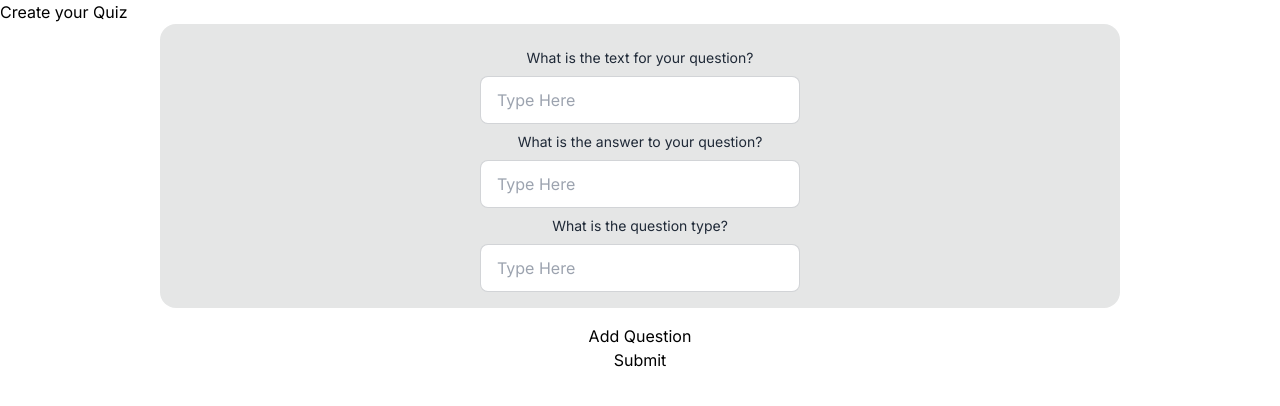
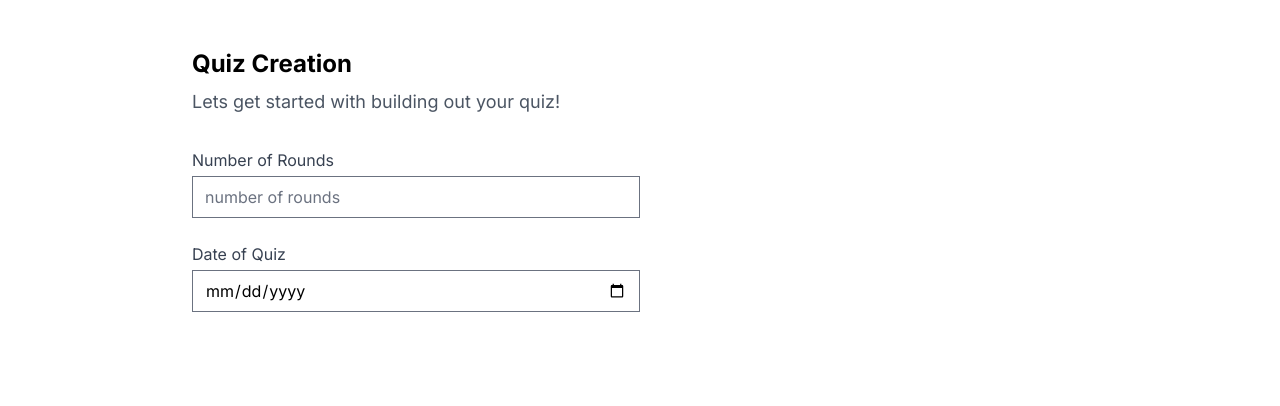
Before and after one commit to java152001/quizzityWeb, a Next.js app: page /quiz in a window 1280 px wide. Shown: the top 406 px of the page. Built offline with nearby package versions, Linux system fonts and the light colour scheme.

Commit message:
Updated styling and created new quiz page

```diff
--- /dev/null
+++ b/app/questions/page.tsx
@@ -0,0 +1,80 @@
+'use client';
+import React from 'react'
+import { useForm, useFieldArray, SubmitHandler } from 'react-hook-form';
+
+type Inputs = {
+    questionType: string;
+    questionText: string;
+    questionAnswer: string;
+}
+
+type Questions = {
+    questions: Inputs[];
+}
+
+const QuestionsPage = () => {
+
+    const {
+        register,
+        handleSubmit,
+        control,
+        watch,
+        formState: { errors }
+    } = useForm<Questions>({
+        defaultValues: {
+            questions: [
+                {
+                    questionType: "",
+                    questionText: "",
+                    questionAnswer: ""
+                }
+            ]
+        }
+    })
+    const onSubmit: SubmitHandler<Questions> = (data) => console.log(data)
+
+    const { fields, append, remove } = useFieldArray({
+        name: 'questions',
+        control
+    })
+
+    return (
+        <div className="max-w-xl mx-auto py-12 md:max-w-4xl">
+            <h1 className="text-2xl font-bold">Create your Quiz</h1>
+            <div className='mt-8 max-w-md'>
+            <form className="grid grid-cols-1 gap-6" onSubmit={handleSubmit(onSubmit)}>
+                {
+                    fields.map((field, index) => {
+                        return (
+                            <div key={field.id}>
+                                <label className='block mb-5'>
+                                    <span className="text-gray-700">What is the text for your question?</span>
+                                    <textarea className='mt-1 block w-full' {...register(`questions.${index}.questionText`)} />
+                                </label>
+                                <label className='block mb-5'>
+                                    <span className="text-gray-700">What is the answer to your question?</span>
+                                    <input className='mt-1 block w-full' {...register(`questions.${index}.questionAnswer`)} />
+                                </label>
+                                <label className='block mb-5'>
+                                    <span className="text-gray-700">What is your question type?</span>
+                                    <input className='mt-1 block w-full' {...register(`questions.${index}.questionType`)} />
+                                </label>
+                                {
+                                    index > 0 &&
+                                        (
+                                            <button type="button" onClick={() => remove(index)}>Remove Question</button>
+                                        )
+                                }
+                            </div>
+                        )
+                    })
+                }
+                <button type="button" onClick={() => append({ questionType: '', questionAnswer: '', questionText: '' })}>Add Question</button>
+                <input type="submit" />
+            </form>
+            </div>
+        </div>
+    )
+}
+
+export default QuestionsPage
--- a/app/quiz/page.tsx
+++ b/app/quiz/page.tsx
@@ -1,15 +1,10 @@
 'use client';
-import React, { useState } from 'react'
-import { useForm, useFieldArray, SubmitHandler } from 'react-hook-form';
+import React from 'react'
+import { useForm, SubmitHandler } from 'react-hook-form';
 
-type Inputs = {
-    questionType: string;
-    questionText: string;
-    questionAnswer: string;
-}
-
-type Questions = {
-    questions: Inputs[];
+type Quiz = {
+    rounds: number;
+    date: Date;
 }
 
 const QuizPage = () => {
@@ -17,64 +12,33 @@ const QuizPage = () => {
     const {
         register,
         handleSubmit,
-        control,
-        watch,
         formState: { errors }
-    } = useForm<Questions>({
+    } = useForm<Quiz>({
         defaultValues: {
-            questions: [
-                {
-                    questionType: "",
-                    questionText: "",
-                    questionAnswer: ""
-                }
-            ]
+            rounds: 8
         }
     })
-    const onSubmit: SubmitHandler<Questions> = (data) => console.log(data)
 
-    const { fields, append, remove } = useFieldArray({
-        name: 'questions',
-        control
-    })
+    const onSubmit: SubmitHandler<Quiz> = (data) => console.log(data);
 
     return (
-        <>
-            <h1>Create your Quiz</h1>
-            <form onSubmit={handleSubmit(onSubmit)} className="flex flex-col justify-center items-center">
-                <div className="flex flex-col w-9/12 border-opacity-50" >
-                {
-                    fields.map((field, index) => {
-                        return (
-                            <div className = "h-full card bg-base-300 rounded-box place-items-center p-4 mb-4" key={field.id}>
-                                <div className="label">
-                                    <span className='label-text'>What is the text for your question?</span>
-                                </div>
-                                <input type="text" {...register(`questions.${index}.questionText`)} placeholder='Type Here' className='input input-bordered w-full max-w-xs' />
-                                <div className='label'>
-                                    <span className='label-text'>What is the answer to your question?</span>
-                                </div>
-                                <input type="text" {...register(`questions.${index}.questionAnswer`)} placeholder='Type Here' className='input input-bordered w-full max-w-xs' />
-                                <div className='label'>
-                                    <span className='label-text'>What is the question type?</span>
-                                </div>
-                                <input type="text" {...register(`questions.${index}.questionType`)} placeholder='Type Here' className='input input-bordered w-full max-w-xs' />
-                                {
-                                    index > 0 &&
-                                        (
-                                            <button type="button" onClick={() => remove(index)}>Remove Question</button>
-                                        )
-                                }
-                            </div>
-                        )
-                    })
-                }
-                </div>
-                <button type="button" onClick={() => append({ questionType: '', questionAnswer: '', questionText: '' })}>Add Question</button>
-                <input type="submit" />
-            </form>
-        </>
-    )
+        <div className="max-w-xl mx-auto py-12 md:max-w-4xl">
+            <h1 className="text-2xl font-bold">Quiz Creation</h1>
+            <h3 className="mt-2 text-lg text-gray-600">Lets get started with building out your quiz!</h3>
+            <div className='mt-8 max-w-md'>
+                <form className='grid grid-cols-1 gap-6' onSubmit={handleSubmit(onSubmit)}>
+                    <label className='block'>
+                        <span className='text-gray-700'>Number of Rounds</span>
+                        <input className='mt-1 block w-full' placeholder='number of rounds' type='number'></input>
+                    </label>
+                    <label className='block'>
+                        <span className='text-gray-700'>Date of Quiz</span>
+                        <input className='mt-1 block w-full' type='date'></input>
+                    </label>
+                </form>
+            </div>
+        </div>
+  )
 }
 
 export default QuizPage
--- a/package.json
+++ b/package.json
@@ -25,6 +25,7 @@
     "typescript": "5.3.3"
   },
   "devDependencies": {
+    "@tailwindcss/forms": "^0.5.7",
     "daisyui": "^4.6.1"
   }
 }
--- a/tailwind.config.ts
+++ b/tailwind.config.ts
@@ -15,6 +15,9 @@ const config: Config = {
       },
     },
   },
-  plugins: [require('daisyui')],
+  plugins: [
+    require('daisyui'),
+    require('@tailwindcss/forms')
+  ],
 }
 export default config
```
Also changed, not shown: 1 other file (tests, documents, lock files or other folders).
